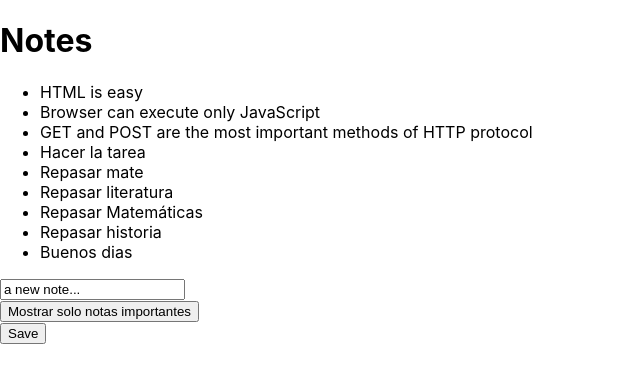
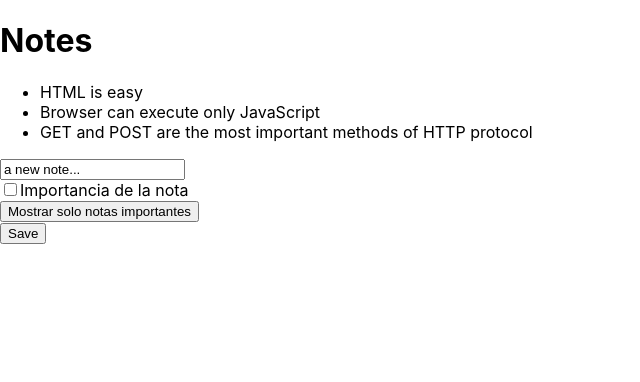
Before and after one commit to AsierDelCidPerez/Part2-Communicating_with_server, a React (Create React App) app in the folder part-react/: page / in a window 1280 px wide. Shown: the top 382 px of the page, without its empty margins (0-640 px from the left). Built offline with nearby package versions, Linux system fonts and the light colour scheme; data requests are answered from the project's data file.

Commit message:
Asier Del Cid Pérez

```diff
--- a/part-react/db.json
+++ b/part-react/db.json
@@ -17,42 +17,6 @@
       "content": "GET and POST are the most important methods of HTTP protocol",
       "date": "2022-1-17T19:20:14.298Z",
       "important": true
-    },
-    {
-      "id": 4,
-      "content": "Hacer la tarea",
-      "date": "Sat May 14 2022 21:02:52 GMT+0200 (hora de verano de Europa central)",
-      "important": false
-    },
-    {
-      "id": 5,
-      "content": "Repasar mate",
-      "date": "Sun May 15 2022 09:57:18 GMT+0200 (hora de verano de Europa central)",
-      "important": true
-    },
-    {
-      "id": 6,
-      "content": "Repasar literatura",
-      "date": "Sun May 15 2022 09:57:51 GMT+0200 (hora de verano de Europa central)",
-      "important": false
-    },
-    {
-      "id": 7,
-      "content": "Repasar Matemáticas",
-      "date": "Sun May 15 2022 09:59:21 GMT+0200 (hora de verano de Europa central)",
-      "important": true
-    },
-    {
-      "id": 8,
-      "content": "Repasar historia",
-      "date": "Sun May 15 2022 10:00:53 GMT+0200 (hora de verano de Europa central)",
-      "important": true
-    },
-    {
-      "content": "Buenos dias",
-      "date": "Sun May 15 2022 10:44:02 GMT+0200 (hora de verano de Europa central)",
-      "important": false,
-      "id": 9
     }
   ],
   "persons": [
--- a/part-react/src/App.js
+++ b/part-react/src/App.js
@@ -6,7 +6,10 @@ import axios from 'axios';
 
 const App = () => {
   const [notes, setNotes] = useState([]);
-  const [newNote, setNewNote] = useState("a new note...");
+  const [newNote, setNewNote] = useState({
+    text : "a new note...",
+    important : false
+  });
   const [showAll, setShowAll] = useState(true);
 
   useEffect(() => {
@@ -17,8 +20,18 @@ const App = () => {
 
   const notesToShow = showAll ? notes : notes.filter(note => note.important===true)
 
+  const actualizaImportancia = event => {
+    setNewNote({
+      ...newNote,
+      important: event.target.checked
+    })
+  }
+
   const actualizarNewNote = event => {
-    setNewNote(event.target.value);
+    setNewNote({
+      ...newNote,
+      text : event.target.value
+    });
   }
   const actualizaPreferencias = event => {
     event.preventDefault();
@@ -27,13 +40,12 @@ const App = () => {
   const addNote = event => {
     event.preventDefault();
     const noteObj = {
-      //id: notes.length+1,
-      content: newNote,
+      content: newNote.text,
       date: new Date().toString(),
-      important: Math.random() > .5,
+      important: newNote.important,
     };
     axios.post('http://localhost:3001/notes', noteObj)
-        .then(response => (response.status === 201) ? setNotes(notes.concat(noteObj)) : null);
+        .then(response => (response.status === 201) ? setNotes(notes.concat(response.data)) : null);
     setNewNote("a new note...");
   }
   return (
@@ -45,7 +57,8 @@ const App = () => {
         }
       </ul>
       <form>
-        <input type="text" value={newNote} onChange={actualizarNewNote}/><br/>
+        <input type="text" value={newNote.text} onChange={actualizarNewNote}/><br/>
+        <label><input type="checkbox" onChange={actualizaImportancia}/>Importancia de la nota</label><br/>
         <button onClick={actualizaPreferencias}>{showAll ? ("Mostrar solo notas importantes") : ("Mostrar todas las notas")}</button><br/>
         <button type="submit" onClick={addNote}>Save</button>
       </form>
```
